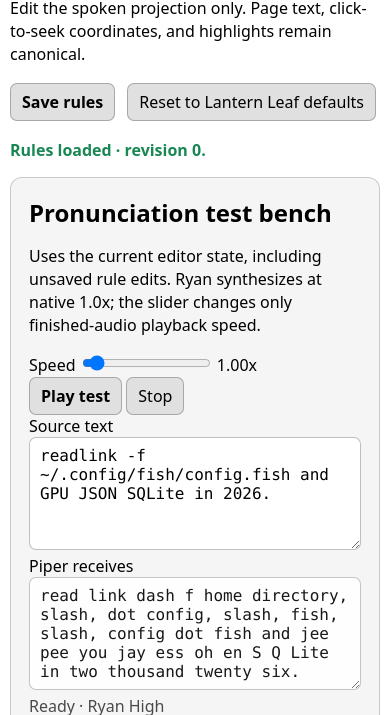
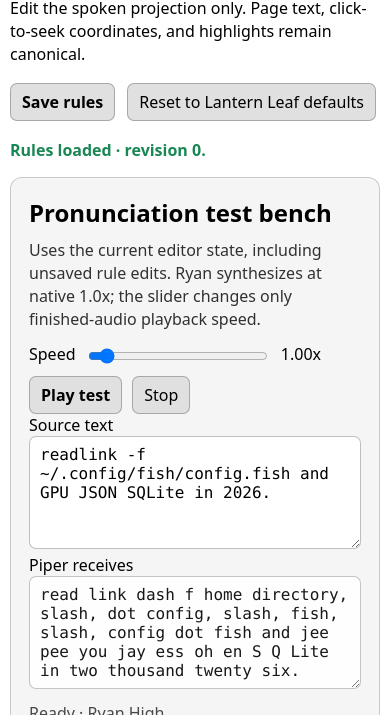
Before and after one commit to sguzman/edge-tts, a website with bundled scripts: page src/options/pronunciation.html in a window 390 px wide. Shown: the part 129-844 px from the top of the page. Built offline with nearby package versions, Linux system fonts and the light colour scheme; some packages are replaced by stand-ins of ours.

Commit message:
Style pronunciation test bench and save toast

```diff
--- a/src/options/pronunciation.css
+++ b/src/options/pronunciation.css
@@ -108,3 +108,92 @@ td input[type="text"] { min-width: 120px; }
   .hero .actions { margin-top: 12px; flex-wrap: wrap; }
   main { width: min(100% - 20px, 1180px); }
 }
+
+
+.test-bench {
+  position: relative;
+}
+.test-bench-heading {
+  display: flex;
+  align-items: flex-start;
+  justify-content: space-between;
+  gap: 18px;
+}
+.test-bench-heading > div:first-child {
+  min-width: 0;
+  flex: 1;
+}
+.test-bench-heading p {
+  margin: 0 0 12px;
+  opacity: 0.8;
+}
+.test-controls {
+  display: flex;
+  align-items: end;
+  gap: 10px;
+  flex-wrap: wrap;
+  justify-content: flex-end;
+}
+.test-speed-label {
+  min-width: 260px;
+}
+.test-speed-label input {
+  width: 180px;
+  vertical-align: middle;
+  margin: 0 8px;
+}
+#test-speed-value {
+  display: inline-block;
+  min-width: 4.5ch;
+  text-align: right;
+  font-variant-numeric: tabular-nums;
+}
+#test-status {
+  min-height: 1.4em;
+  margin: 8px 0 12px;
+}
+#test-play[disabled],
+#test-stop[disabled] {
+  opacity: 0.55;
+  cursor: default;
+}
+.save-toast {
+  position: fixed;
+  right: 22px;
+  bottom: 22px;
+  z-index: 2147483647;
+  max-width: min(460px, calc(100vw - 44px));
+  padding: 11px 14px;
+  border: 1px solid color-mix(in srgb, CanvasText 22%, transparent);
+  border-radius: 9px;
+  background: color-mix(in srgb, Canvas 90%, CanvasText 10%);
+  color: CanvasText;
+  box-shadow: 0 8px 28px color-mix(in srgb, CanvasText 22%, transparent);
+  font-weight: 650;
+  opacity: 0;
+  transform: translateY(10px);
+  pointer-events: none;
+  transition: opacity 140ms ease, transform 140ms ease;
+}
+.save-toast.visible {
+  opacity: 1;
+  transform: translateY(0);
+}
+.save-toast.ok {
+  border-color: color-mix(in srgb, #198754 58%, transparent);
+}
+.save-toast.error {
+  border-color: color-mix(in srgb, #c33 62%, transparent);
+}
+@media (max-width: 780px) {
+  .test-bench-heading {
+    display: block;
+  }
+  .test-controls {
+    justify-content: flex-start;
+    margin-top: 10px;
+  }
+  .test-speed-label {
+    width: 100%;
+  }
+}
```
